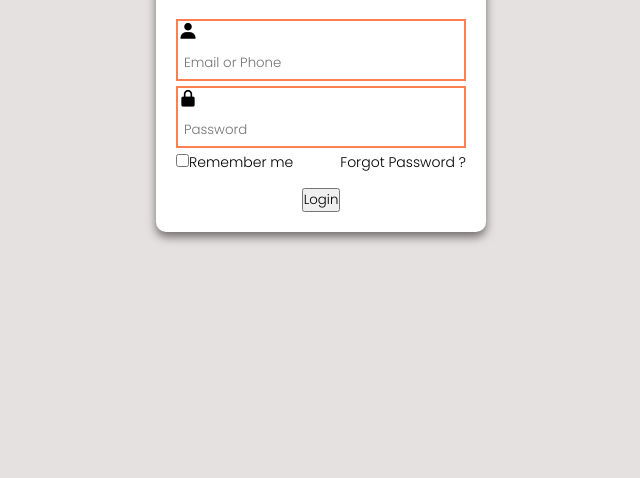
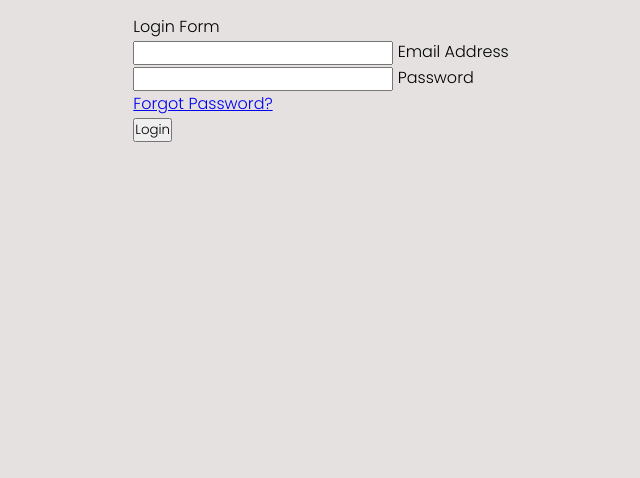
Before and after one commit to DiwasLamichhane/Login-Page, a plain HTML site: page index.html in a window 1280 px wide. Shown: the part 322-800 px from the top of the page, without its empty margins (319-959 px from the left). Drawn offline with nearby package versions, Linux system fonts and the light colour scheme.

Commit message:
Update index.html

```diff
--- a/index.html
+++ b/index.html
@@ -3,30 +3,32 @@
 <head>
     <meta charset="UTF-8">
     <meta name="viewport" content="width=device-width, initial-scale=1.0">
-    <title>Login Form</title>
-    <!-- css link  -->
+    <title>Login Page</title>
+    <!-- CSS link  -->
     <link rel="stylesheet" href="style.css">
-    <!-- boxicon link  -->
-    <link href='https://unpkg.com/boxicons@2.1.4/css/boxicons.min.css' rel='stylesheet'>
 </head>
 <body>
-    <div id="login-form">
-        <div class="heading">
-            <p>Login Form</p>
+    <div id="main">
+        <div class="title">
+            Login Form
         </div>
-        <div class="input-boxes">
-            <div class="box1"><i class='bx bxs-user'></i> <input type="text" placeholder="Email or Phone"></div>
-            <div class="box2"><i class='bx bxs-lock-alt'></i> <input type="password" placeholder="Password" name="" id=""></div>
-        </div>
-        <div class="options">
-            <span class="remember">
-            <input type="checkbox" style="cursor: pointer;" name="" id="">Remember me
-            </span>
-            <span class="forgot"><p>Forgot Password ?</p></span>
-        </div>
-        <div class="button">
-            <button>Login</button>
-        </div>
+        <form action="#">
+            <div class="interface">
+                <input type="text" id="username" required>
+                <label for="username">Email Address</label>
+            </div>
+
+            <div class="interface">
+                <input type="password" id="pass" required>
+                <label for="pass">Password</label>
+            </div>
+            <div class="passforgot">
+                <a href="#">Forgot Password?</a>
+            </div>
+            <div class="interface">
+                <input type="submit" value="Login">
+            </div>
+        </form>
     </div>
 </body>
 </html>
```
